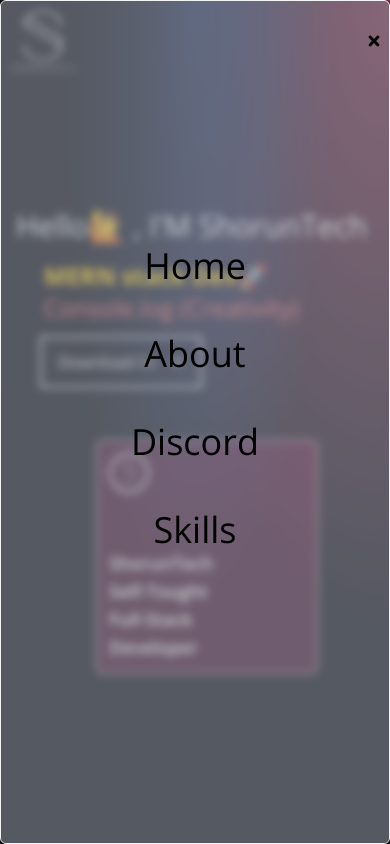
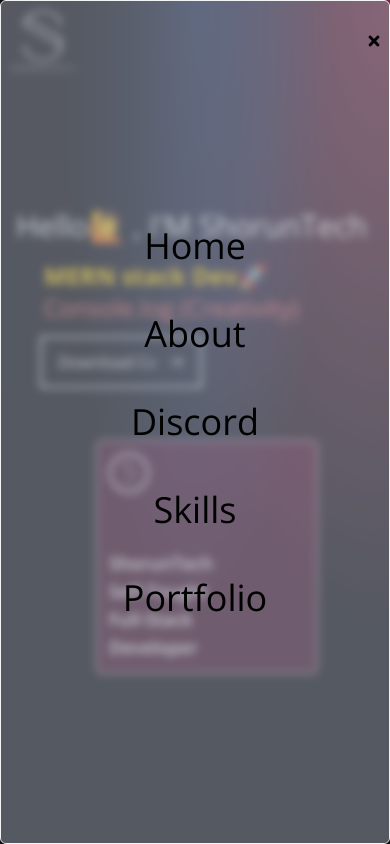
Before and after one commit to ShorunTech/Portfolio_Building, a React (Vite) app: page / in a window 390 px wide. Both pictures are taken after a click on the element 374 px from the left and 40 px from the top of the page. Shown: the top 844 px of the page. Built offline with nearby package versions, Linux system fonts and the light colour scheme.

Commit message:
Navbar.jsx

```diff
--- a/src/components/Navbar.jsx
+++ b/src/components/Navbar.jsx
@@ -84,7 +84,10 @@ const Navbar = () => {
           </Link>
         </li>
         <li className='py-6 text-4xl'>
-
+          {' '}
+          <Link onClick={handleClick} to='contact' smooth={true} duration={500}>
+            Portfolio
+          </Link>
         </li>
       </ul>
 
```
